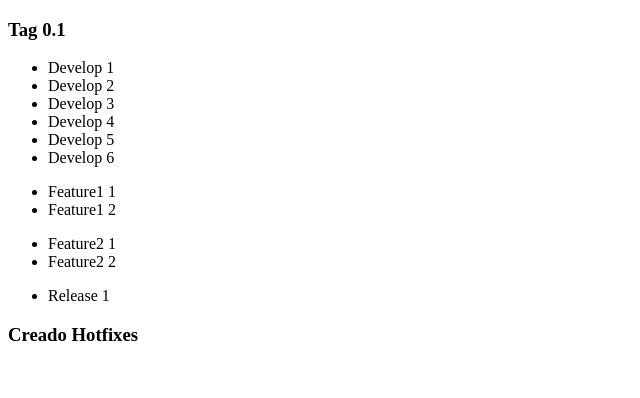
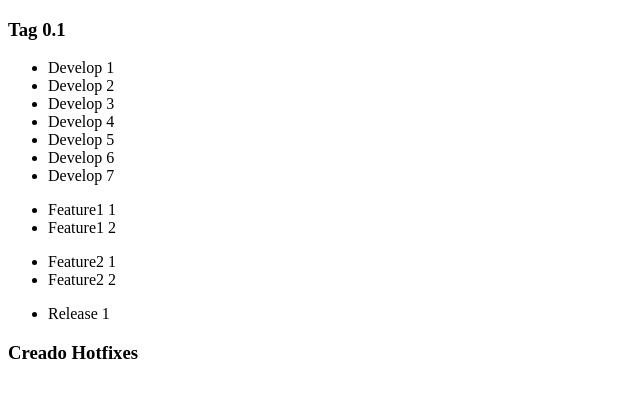
Before and after one commit to MarcosFlox/Git_GitHub-MarcosFlox, a plain HTML site: page index.html in a window 1280 px wide. Shown: the whole page, without its empty margins (0-640 px from the left). Drawn offline with Linux system fonts and the light colour scheme.

Commit message:
Creado C7 Dev

```diff
--- a/index.html
+++ b/index.html
@@ -12,6 +12,7 @@
         <li>Develop 4</li>
         <li>Develop 5</li>
         <li>Develop 6</li>
+        <li>Develop 7</li>
     </ul>
 
     <ul>
```
